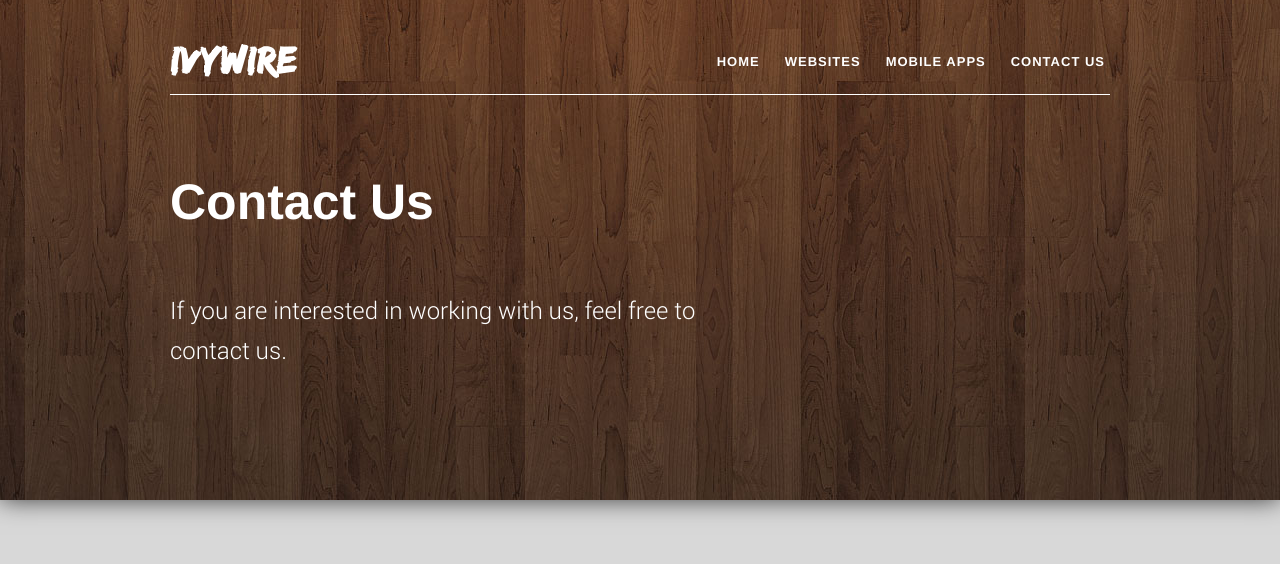
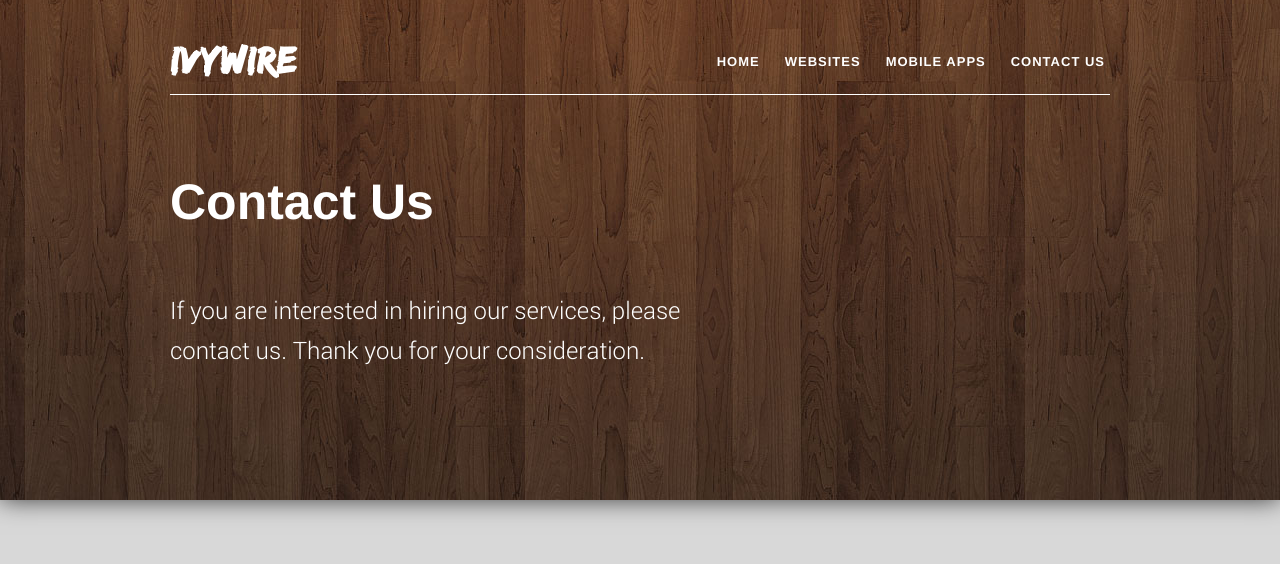
Before and after one commit to smogi/ivyWebsite, a Django app: template ivywire/ivywire/templates/contact.html in a window 1280 px wide. Shown: the top 564 px of the page. Run offline with Django 3.2, Linux system fonts and the light colour scheme; the template is opened without the code that fills it, so the values that code supplies are empty.

Commit message:
v.0.1..8
contact page update

```diff
--- a/ivywire/ivywire/templates/contact.html
+++ b/ivywire/ivywire/templates/contact.html
@@ -24,7 +24,7 @@
 			<div class="lefterDesc">
 				<h1>Contact Us</h1>
 				<p style="font-size:24px;">
-				If you are interested in working with us, feel free to contact us.
+				If you are interested in hiring our services, please contact us. Thank you for your consideration.
 			   <p style="font-size:24px;">
 				</p>
 			</div>
```
